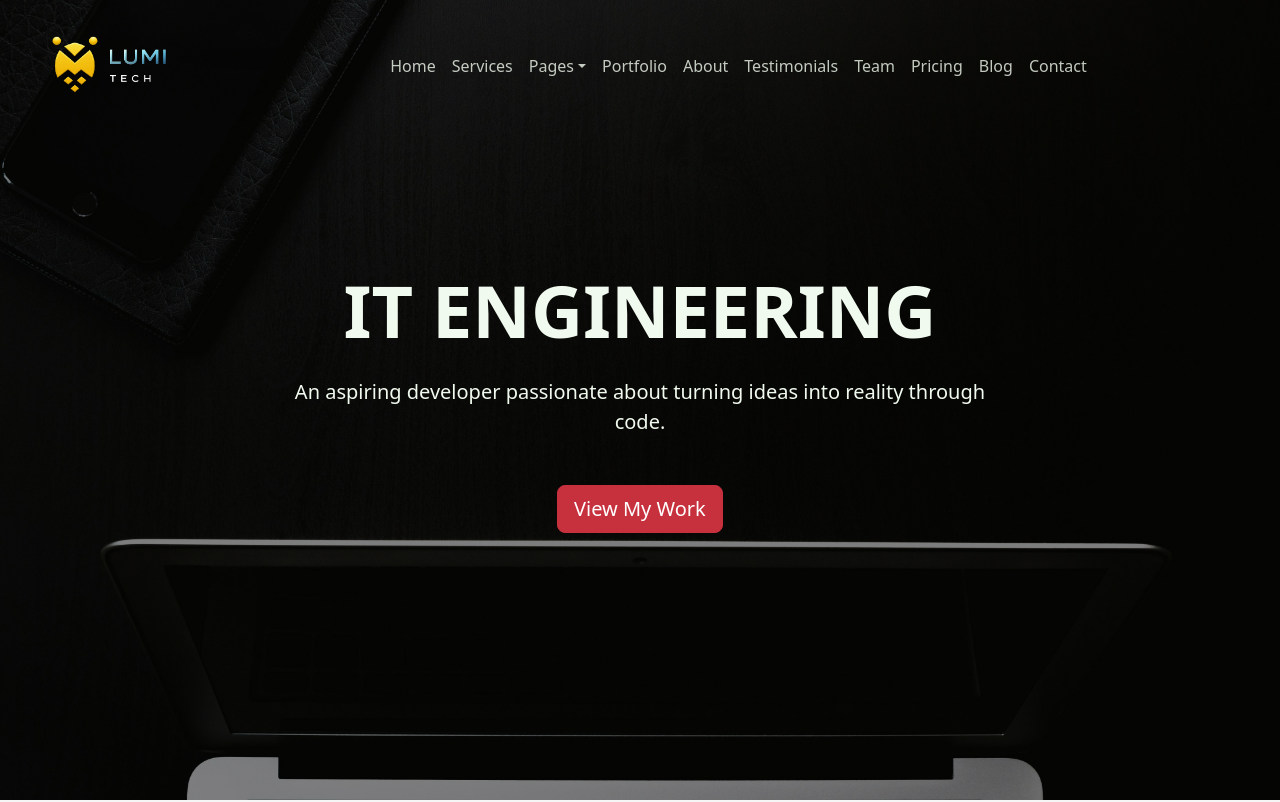
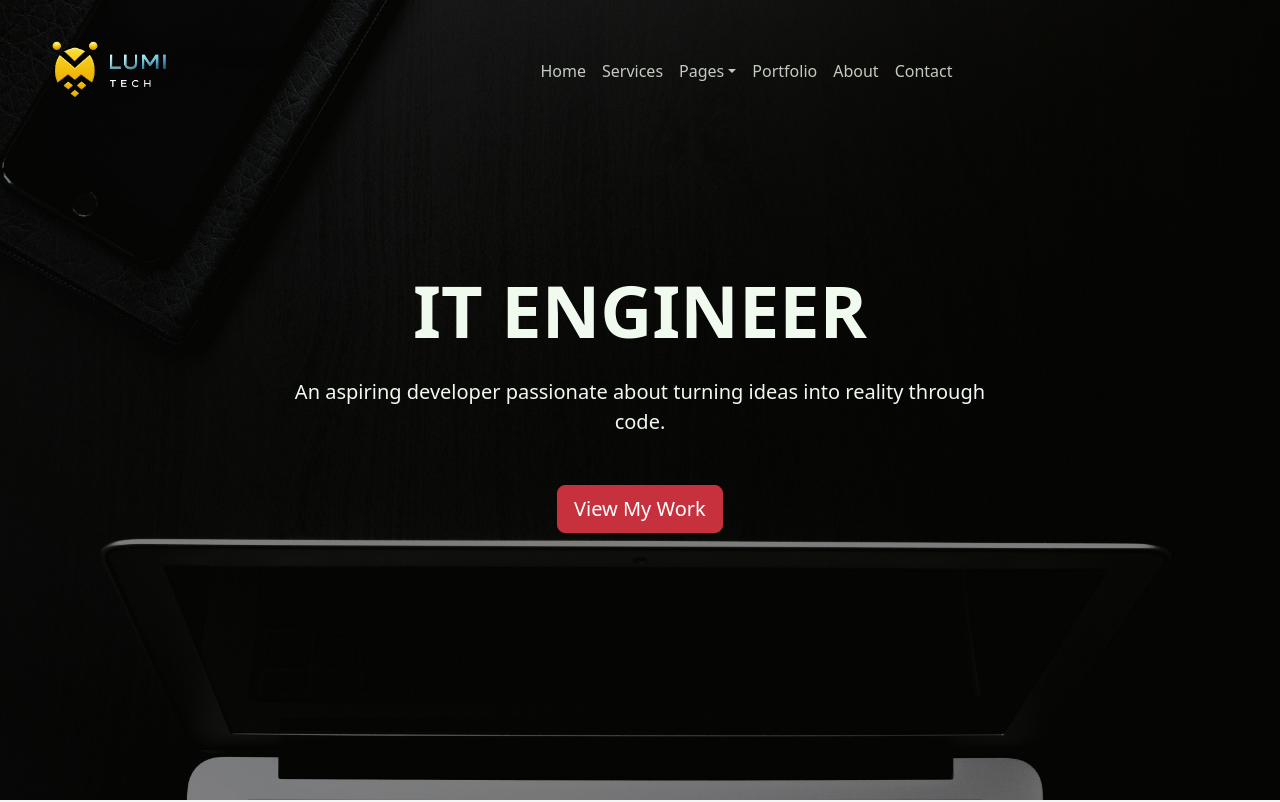
Before and after one commit to 13iloo/MyPortfolio, a React (Create React App) app: page / in a window 1280 px wide. Shown: the top 802 px of the page. Built offline with nearby package versions, Linux system fonts and the light colour scheme.

Commit message:
img added

```diff
--- a/src/assets/css/style.css
+++ b/src/assets/css/style.css
@@ -250,3 +250,9 @@ html { scroll-behavior: smooth; }
 .progress-bar.bg-primary {
   background-color: var(--color-background) !important;
 }
+
+/* About Section - Image size */
+.about-img {
+  max-width: 60%;
+  height: auto;
+}
--- a/src/components/About.jsx
+++ b/src/components/About.jsx
@@ -1,5 +1,7 @@
 import React from 'react';
 import { Container, Row, Col, ProgressBar } from 'react-bootstrap';
+import img from '../assets/images/about.jpg';
+
 
 const skills = [
     { name: 'Observation', progress: 90 },
@@ -14,7 +16,7 @@ const About = () => {
             <Container>
                 <Row className="align-items-center">
                     <Col md={6} className="animate__animated animate__fadeInLeft">
-                        <img src="/images/about-placeholder.jpg" alt="About Us" className="img-fluid rounded shadow" />
+                        <img src={img} alt="About Us" className="img-fluid rounded shadow about-img" />
                     </Col>
                     <Col md={6} className="mt-4 mt-md-0 animate__animated animate__fadeInRight">
                         <h3>About Me</h3>
--- a/src/components/Header.jsx
+++ b/src/components/Header.jsx
@@ -3,7 +3,7 @@ import { Navbar, Nav, Container, Offcanvas, NavDropdown } from 'react-bootstrap'
 import { FontAwesomeIcon } from '@fortawesome/react-fontawesome';
 import { faBars } from '@fortawesome/free-solid-svg-icons';
 import '../assets/css/header.css';
-import logoWebp from '../assets/images/BeelooW.png';
+import logo from '../assets/images/BeelooW.png';
 
 
 
@@ -47,9 +47,11 @@ const Header = () => {
     return (
         <div className='header'>
             <Navbar expand="lg" className={`py-3 px-0 ${isSticky ? 'navbar-sticky' : ''}`}>
+            <a href="#home" className="navbar-brand">
             <div className={`Lumi-tech-brand fw-bold fs-5 ${isSticky ? 'sticky-brand' : ''}`}>
-                <img src={logoWebp} alt="Lumi Tech Logo" className="Lumi-logo" />
+                <img src={logo} alt="Lumi Tech Logo" className="Lumi-logo" />
             </div>
+            </a>
             <Container className="px-0 ">
 
                 <Navbar.Toggle aria-controls="offcanvasNavbar" onClick={handleShowOffcanvas}>
@@ -77,10 +79,6 @@ const Header = () => {
                             </NavDropdown>
                             <Nav.Link href="#portfolio" onClick={handleCloseOffcanvas} className={activeLink === 'portfolio' ? 'active' : ''}>Portfolio</Nav.Link>
                             <Nav.Link href="#about" onClick={handleCloseOffcanvas} className={activeLink === 'about' ? 'active' : ''}>About</Nav.Link>
-                            <Nav.Link href="#testimonials" onClick={handleCloseOffcanvas} className={activeLink === 'testimonials' ? 'active' : ''}>Testimonials</Nav.Link>
-                            <Nav.Link href="#team" onClick={handleCloseOffcanvas} className={activeLink === 'team' ? 'active' : ''}>Team</Nav.Link>
-                            <Nav.Link href="#pricing" onClick={handleCloseOffcanvas}>Pricing</Nav.Link>
-                            <Nav.Link href="#blog" onClick={handleCloseOffcanvas}>Blog</Nav.Link>
                             <Nav.Link href="#contact" onClick={handleCloseOffcanvas}>Contact</Nav.Link>
                         </Nav>
                     </Offcanvas.Body>
--- a/src/components/Hero.jsx
+++ b/src/components/Hero.jsx
@@ -25,7 +25,7 @@ const Hero = () => {
                 <Row className="justify-content-center">
                     <Col md={10} lg={8}>
                         <h1 className="display-2 fw-bold mb-4 animate__animated animate__fadeInDown">
-                            IT ENGINEERING
+                            IT ENGINEER
                         </h1>
                         <p className="lead mb-5 animate__animated animate__fadeInUp">
                             An aspiring developer passionate about turning ideas into reality through code.
```
Also changed, not shown: src/assets/images/about.jpg (added).
